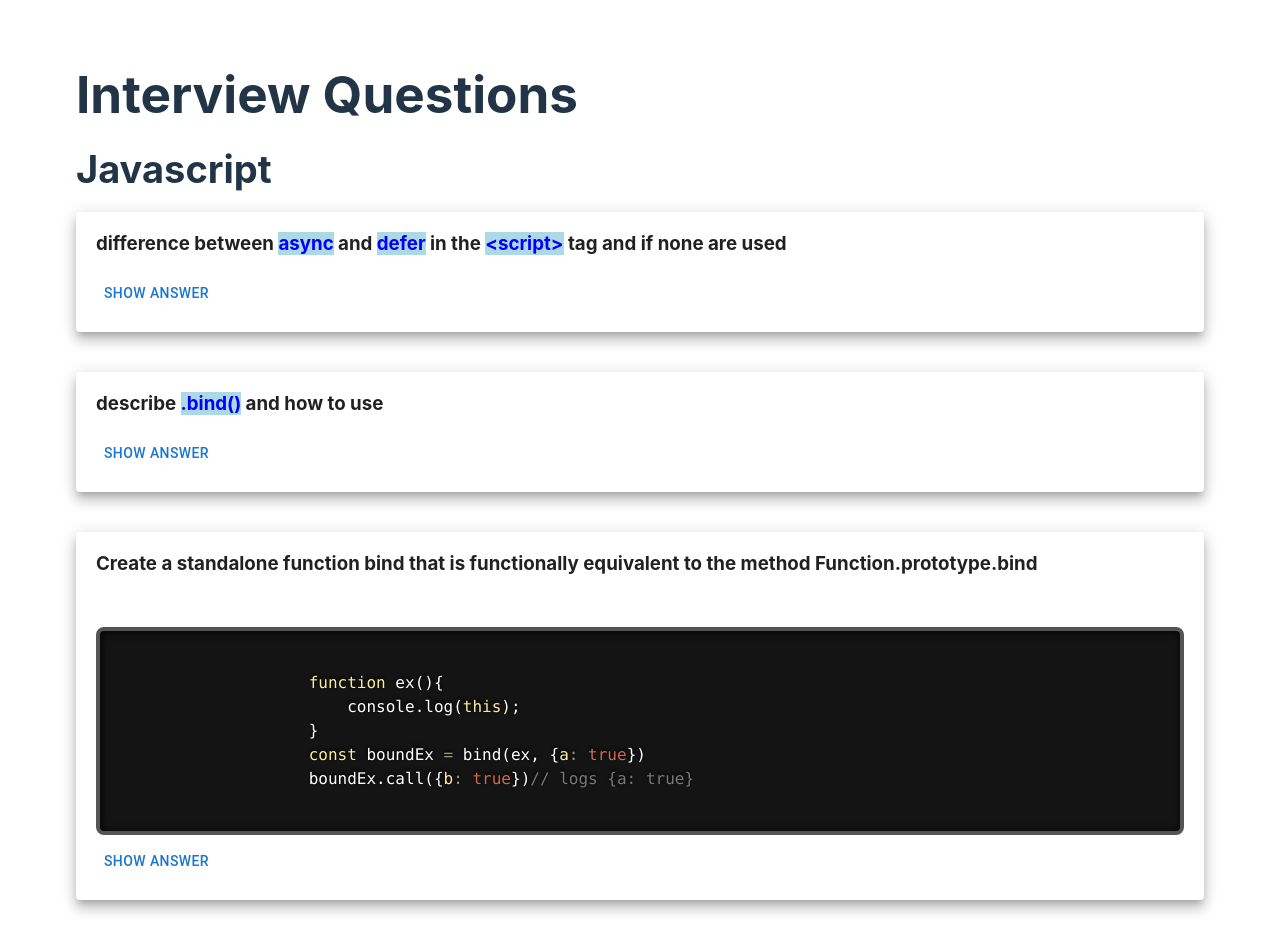
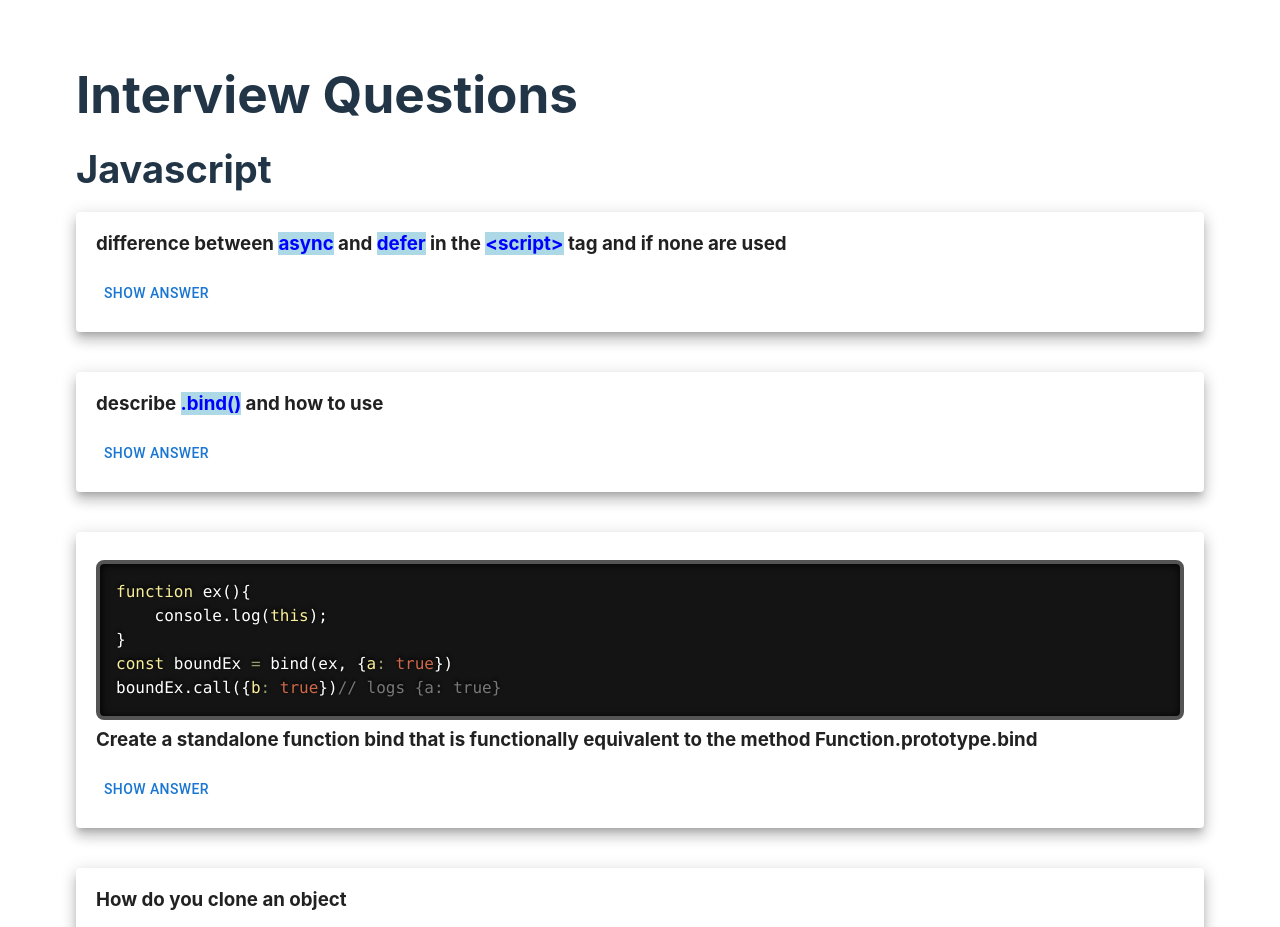
Before and after one commit to jacobsilverman/interview-training, a React (Vite) app: page / in a window 1280 px wide. Shown: the top 927 px of the page. Built offline with nearby package versions, Linux system fonts and the light colour scheme.

Commit message:
fixing the coding blocks to not have extra padding

```diff
--- a/src/Constants/Questions.jsx
+++ b/src/Constants/Questions.jsx
@@ -3,7 +3,7 @@ import { Prism as SyntaxHighlighter } from 'react-syntax-highlighter';
 import { twilight } from 'react-syntax-highlighter/dist/esm/styles/prism';
 
 const highlight = (s) => {
-    return (<span className="highlight">{s}</span>);
+    return (<span className="highlight"><b>{s}</b></span>);
 }
 
 export const questions = {
@@ -15,11 +15,7 @@ export const questions = {
                 )
             },
             "answer": function() {
-                const codeBlock = `
-                    <script src='file.js'></script>
-                    <script src='file.js' defer></script>
-                    <script src='file.js' async></script>
-                `;
+                const codeBlock = `<script src='file.js'></script>\n<script src='file.js' defer></script>\n<script src='file.js' async></script>`;
 
                 return (
                     <>
@@ -38,16 +34,11 @@ export const questions = {
                 return (<h3>describe {highlight(".bind()")} and how to use</h3>);
             },
             "answer": function() {
-                const codeBlock = `
-                    var a = function(){}.bind(1);// works
-                    var a = a.bind(1);// works
-                    function a(){}.bind(1)// doesn't work
-                    a().bind(1);// doesn't work
-                `;
+                const codeBlock = `var a = function(){}.bind(1);// works\nvar a = a.bind(1);// works\nfunction a(){}.bind(1)// doesn't work\na().bind(1);// doesn't work`;
 
                 return (
                     <>
-                        <div>Has to be used when we define a function expression, and not when we call it. Also doesn't work with function declarations.</div>
+                        <div>Has to be used when we define a function expression, and not when we call it. Also it doesn't work with function declarations.</div>
                         <SyntaxHighlighter language="javascript" style={twilight}>
                             {codeBlock}
                         </SyntaxHighlighter>
@@ -57,38 +48,126 @@ export const questions = {
         },
         2: {
             "question": function() {
-                const codeBlock = `
-                    function ex(){
-                        console.log(this);
-                    }
-                    const boundEx = bind(ex, {a: true})
-                    boundEx.call({b: true})// logs {a: true}
+                const codeBlock = `function ex(){\n    console.log(this);\n}\nconst boundEx = bind(ex, {a: true})\nboundEx.call({b: true})// logs {a: true}`;
+
+                return (
+                    <>
+                        <SyntaxHighlighter language="javascript" style={twilight}>
+                            {codeBlock}
+                        </SyntaxHighlighter>
+                        <h3>Create a standalone function bind that is functionally equivalent to the method Function.prototype.bind</h3>
+                    </>
+                );
+            },
+            "answer": function() {
+                const codeBlock = `const bind = (fn, context) => (..args) => {\n    fn.apply(context, args)\n}`;
+
+                return (
+                    <SyntaxHighlighter language="javascript" style={twilight}>
+                        {codeBlock}
+                    </SyntaxHighlighter>
+                );
+            }
+        },
+        3: {
+            "question": function() {
+                return (
+                    <h3>How do you clone an object</h3>
+                );
+            },
+            "answer": function() {
+                const codeBlock = `const obj2 = {...obj}\n\nconst obj2 = JSON.parse(JSON.stringify(obj))\n\nObject.assign({}, obj)\n\nfunction object(o) {\n    function F() {}\n    F.prototype = o;\n    return new F();\n}\nvar newObject = object(oldObject);\n//aka\nvar newObject = Object.create(oldObject);
                 `;
 
                 return (
                     <>
-                        <h3>Create a standalone function bind that is functionally equivalent to the method Function.prototype.bind</h3>
-                        <br></br>
+                        <div>Sincee objects are passed by reference you need to shallow copy</div>
                         <SyntaxHighlighter language="javascript" style={twilight}>
                             {codeBlock}
                         </SyntaxHighlighter>
                     </>
                 );
+            }
+        },
+        4: {
+            "question": function() {
+                return (
+                    <h3>How to create an object where you simulate having private member variables. AKA immuatable variables</h3>
+                );
             },
             "answer": function() {
-                const codeBlock = `
-                    var a = function(){}.bind(1);//works
-                    var a = a.bind(1);// works
-                    function a(){}.bind(1);// doesn't work
-                    a().bind(1);// doesn't work
-                `;
+                const codeBlock = `function Person(first, last) {\n    this.first = first;\n    this.last = last;\n    this.full_name = function() {\n        return first+last;\n    }\n}\nconst person = new Person("john", "smith");`;
+
+                return (
+                    <SyntaxHighlighter language="javascript" style={twilight}>
+                        {codeBlock}
+                    </SyntaxHighlighter>
+                );
+            }
+
+        },
+        5: {
+            "question": function() {
+                return (
+                    <h3>Describe the Prototype Chain</h3>
+                );
+            },
+            "answer": function() {
+                return (
+                    <>
+                        <div>
+                            Links objects by the .__proto__ (object) or .prototype (function) and when checking for props it will ascend
+                            down the chain till it's found or hits the end.
+                        </div>
+                        <div>to quickly check use {highlight(".isPrototypeOf()")}</div>
+                    </>
+                );
+            }
+        },
+        6: {
+            "question": function() {
+                return (
+                    <h3>What is callback hell and how do we combat this</h3>
+                );
+            },
+            "answer": function() {
+                const codeBlock = `do(() => {\n    do(() => {\n        do(() => {\n        })\n    })\n})`;
 
                 return (
                     <>
-                        <div>Has to be used when we define a function expression, and not when we call it. Also doesn't work with function declarations.</div>
                         <SyntaxHighlighter language="javascript" style={twilight}>
                             {codeBlock}
                         </SyntaxHighlighter>
+                        <div>
+                            If you want to perform another process after your previous callback then you will need to chain them
+                            and it gets really long and confusing the more you chain.
+                        </div>
+                        <div>
+                            It is easy to prevent this by using Promises introduced with ES6
+                        </div>
+                    </>
+                );
+            }
+        },
+        7: {
+            "question": function() {
+                return (
+                    <h3>Create an object by using class & extend with super and describe its advantages</h3>
+                );
+            },
+            "answer": function() {
+                const codeBlock = `class Student extends Person {\n    constructor (first, last, course){\n        super(first, last);\n        this.course = course;\n    }\n    name() {\n        return \`\${super.name()} & I study \${this.course}\`;\n    }\n}`;
+
+                return (
+                    <>
+                        <SyntaxHighlighter language="javascript" style={twilight}>
+                            {codeBlock}
+                        </SyntaxHighlighter>
+                        <div>
+                            It is prototypical and constructor pattern still but with these additional keywords to make it easier.
+                            You can use the other methods of making object and inheritance but combine with this new stuff. *ES6 class
+                            can extend to ES5 object functions
+                        </div>
                     </>
                 );
             }
@@ -110,14 +189,17 @@ export const questions = {
                 return (<h3>types of @ media properties</h3>)
             },
             "answer": function() {
-                const example = `<link rel="stylesheet" media="screen and (max-width: 600px)`;
+                const example = `<link rel="stylesheet" media="screen and (max-width: 600px)"></link>`;
                 return (
                     <>
                         <div><b>all:</b> applies to all media type devices</div>
                         <div><b>print:</b> applies only to printers</div>
                         <div><b>screen:</b> applies to screens(desktop, tablets, mobile, etc)</div>
                         <div><b>speech:</b> screen readers</div>
-                        <div><b>exmaple:</b> {example}</div>
+                        <div><b>exmaple:</b></div>
+                        <SyntaxHighlighter language="html" style={twilight}>
+                            {example}
+                        </SyntaxHighlighter>
                     </>
                 );
             }
@@ -127,18 +209,21 @@ export const questions = {
                 return (<h3>How to animate show and disappearing an item</h3>);
             },
             "answer": function() {
-                const codeBlock = `
-                    .show{
-                        visibility: visible;
-                        opacity: 1;
-                        transition: opacity 3s, visibility 3s;
-                    }
-                    .hide {
-                        visibility: hidden;
-                        opacity: 0;
-                        transition: opacity 3s, visibility 3s;
-                    }
-                `;
+                const codeBlock = `.show {\n    visibility: visible;\n    opacity: 1;\n    transition: opacity 3s, visibility 3s;\n}\n.hide {\n    visibility: hidden;\n    opacity: 0;\n    transition: opacity 3s, visibility 3s;\n}`;
+
+                return (
+                    <SyntaxHighlighter language="css" style={twilight}>
+                        {codeBlock}
+                    </SyntaxHighlighter>
+                );
+            }
+        },
+        2: {
+            "question": function() {
+                return (<h3>How to center</h3>);
+            },
+            "answer": function() {
+                const codeBlock = `.center {\n    display: flex;\n    justify-content: center;\n    align-items: center;\n}`;
 
                 return (
                     <SyntaxHighlighter language="css" style={twilight}>
```
Also changed, not shown: src/Constants/Questions.css (line endings or trailing spaces).
